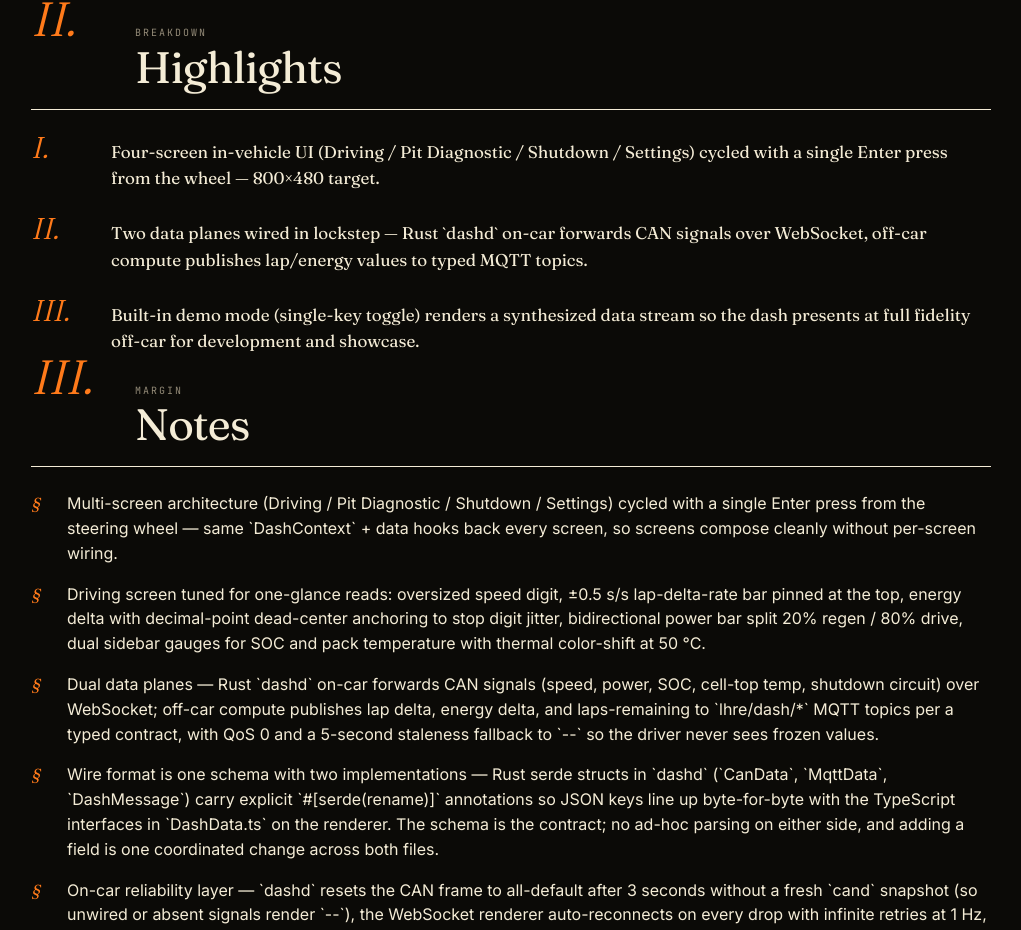
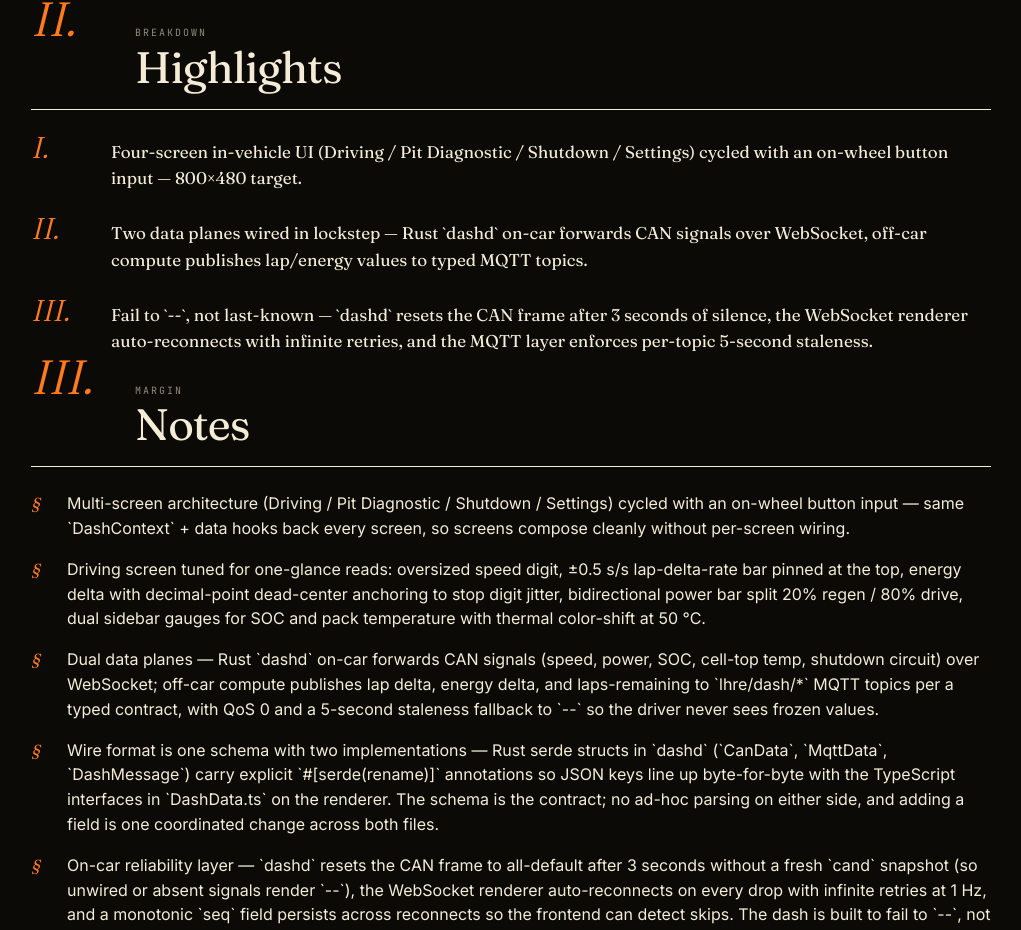
Before and after one commit to GrayM8/portfolio-site, a Next.js app: page /projects/dash in a window 1280 px wide. Shown: the part 1265-2195 px from the top of the page, without its empty margins (129-1150 px from the left). Built offline with nearby package versions, Linux system fonts and the light colour scheme; no server answers.

Commit message:
copy(dash): on-wheel button input; replace demo-mode showcase bullet with fail-to-dashes

```diff
--- a/src/data/portfolio.ts
+++ b/src/data/portfolio.ts
@@ -240,14 +240,14 @@ export const PORTFOLIO: Portfolio = {
       status: "In Development",
       tech: ["React", "TypeScript", "Rust", "WebSockets", "MQTT", "CAN Bus", "Protobuf", "Real-Time"],
       bullets: [
-        "Four-screen in-vehicle UI (Driving / Pit Diagnostic / Shutdown / Settings) cycled with a single Enter press from the wheel — 800×480 target.",
+        "Four-screen in-vehicle UI (Driving / Pit Diagnostic / Shutdown / Settings) cycled with an on-wheel button input — 800×480 target.",
         "Two data planes wired in lockstep — Rust `dashd` on-car forwards CAN signals over WebSocket, off-car compute publishes lap/energy values to typed MQTT topics.",
-        "Built-in demo mode (single-key toggle) renders a synthesized data stream so the dash presents at full fidelity off-car for development and showcase.",
+        "Fail to `--`, not last-known — `dashd` resets the CAN frame after 3 seconds of silence, the WebSocket renderer auto-reconnects with infinite retries, and the MQTT layer enforces per-topic 5-second staleness.",
       ],
       overview:
         "A real-time in-vehicle driver display for Longhorn Racing Electric's FSAE car. Speed, SOC, pack temperature, lap delta + per-second delta rate, energy delta, brake bias, and driver-armable flags (traction control, regen) on a multi-screen UI that cycles Driving → Pit Diagnostic → Shutdown → Settings. Two data planes feed it: a Rust on-car backend (`dashd`) forwarding CAN over WebSocket, and a typed MQTT contract for off-car-computed lap and energy values. A built-in demo mode synthesizes the full data stream so the same dash runs off-car for development, presentation, and judging.",
       detailBullets: [
-        "Multi-screen architecture (Driving / Pit Diagnostic / Shutdown / Settings) cycled with a single Enter press from the steering wheel — same `DashContext` + data hooks back every screen, so screens compose cleanly without per-screen wiring.",
+        "Multi-screen architecture (Driving / Pit Diagnostic / Shutdown / Settings) cycled with an on-wheel button input — same `DashContext` + data hooks back every screen, so screens compose cleanly without per-screen wiring.",
         "Driving screen tuned for one-glance reads: oversized speed digit, ±0.5 s/s lap-delta-rate bar pinned at the top, energy delta with decimal-point dead-center anchoring to stop digit jitter, bidirectional power bar split 20% regen / 80% drive, dual sidebar gauges for SOC and pack temperature with thermal color-shift at 50 °C.",
         "Dual data planes — Rust `dashd` on-car forwards CAN signals (speed, power, SOC, cell-top temp, shutdown circuit) over WebSocket; off-car compute publishes lap delta, energy delta, and laps-remaining to `lhre/dash/*` MQTT topics per a typed contract, with QoS 0 and a 5-second staleness fallback to `--` so the driver never sees frozen values.",
         "Wire format is one schema with two implementations — Rust serde structs in `dashd` (`CanData`, `MqttData`, `DashMessage`) carry explicit `#[serde(rename)]` annotations so JSON keys line up byte-for-byte with the TypeScript interfaces in `DashData.ts` on the renderer. The schema is the contract; no ad-hoc parsing on either side, and adding a field is one coordinated change across both files.",
```
